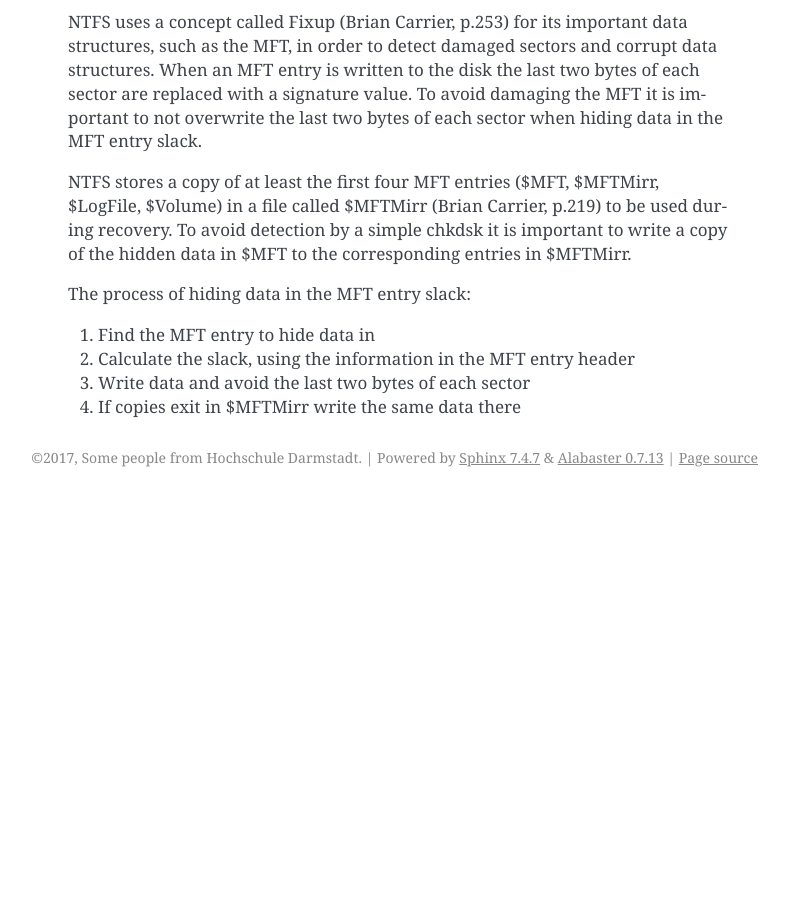
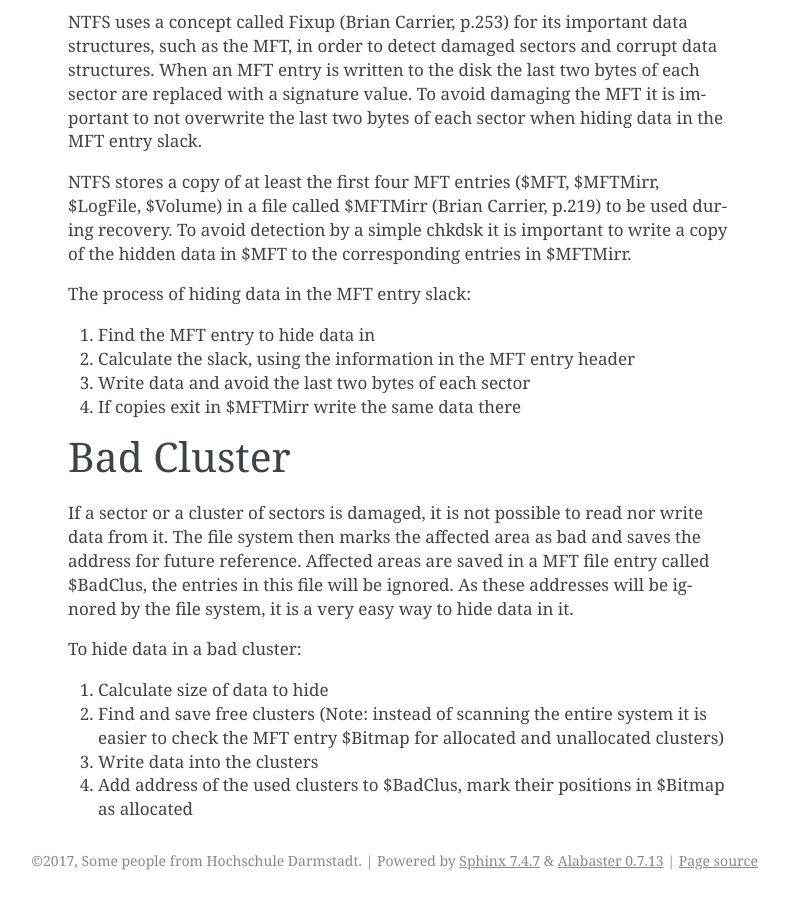
Before and after one commit to dasec/fishy, a Sphinx documentation site: the page built from doc/source/02_hiding_techniques.rst, in a window 1280 px wide and 900 px high, scrolled down 1575 px. Shown: the whole window, without its empty margins (352-1141 px from the left). Built offline with Sphinx 7.4.7, drawn with Linux system fonts in a browser that asks for light colours; before the commit the page ends 2072 px from its top, so only the background shows below that.

Commit message:
added bad cluster documentation

```diff
--- a/doc/source/02_hiding_techniques.rst
+++ b/doc/source/02_hiding_techniques.rst
@@ -68,3 +68,15 @@ The process of hiding data in the MFT entry slack:
 2. Calculate the slack, using the information in the MFT entry header
 3. Write data and avoid the last two bytes of each sector
 4. If copies exit in $MFTMirr write the same data there
+
+Bad Cluster
+==========================
+
+If a sector or a cluster of sectors is damaged, it is not possible to read nor write data from it. The file system then marks the affected area as bad and saves the address for future reference. Affected areas are saved in a MFT file entry called $BadClus, the entries in this file will be ignored. As these addresses will be ignored by the file system, it is a very easy way to hide data in it.
+
+To hide data in a bad cluster:
+
+1. Calculate size of data to hide
+2. Find and save free clusters (Note: instead of scanning the entire system it is easier to check the MFT entry $Bitmap for allocated and unallocated clusters)
+3. Write data into the clusters
+4. Add address of the used clusters to $BadClus, mark their positions in $Bitmap as allocated
```
